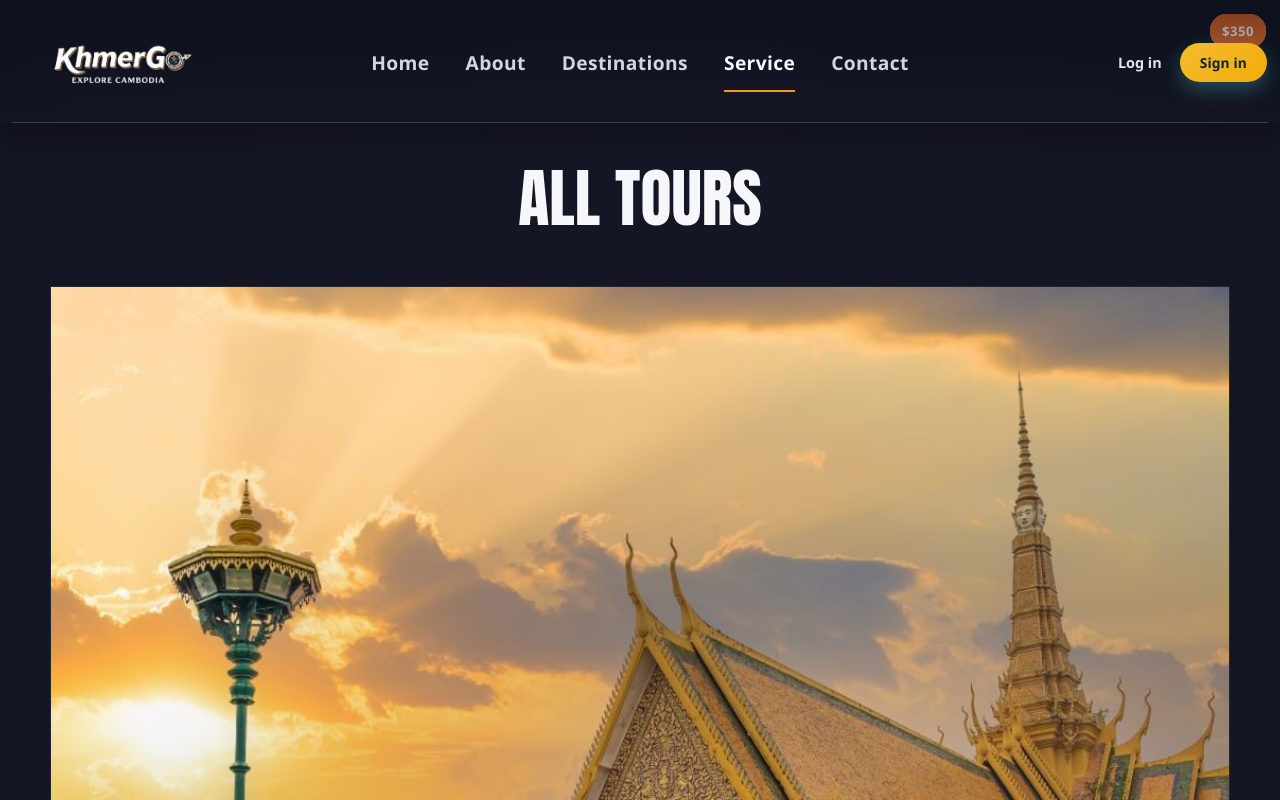
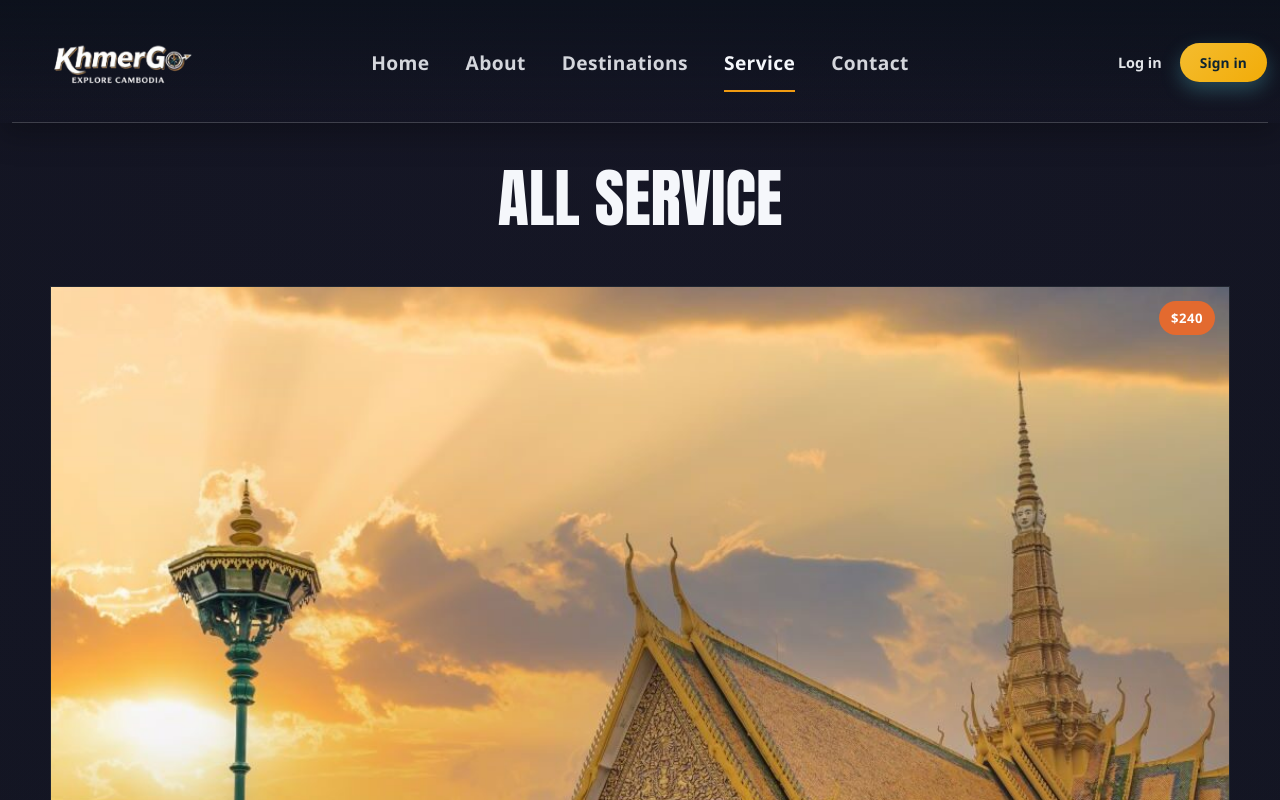
Before and after one commit to Sunhak17/KhmerGo, a React (Vite) app in the folder frontend/: page /tours in a window 1280 px wide. Shown: the top 800 px of the page. Built offline with nearby package versions, Linux system fonts and the light colour scheme.

Commit message:
Update footer

```diff
--- a/frontend/src/layout/Footer.jsx
+++ b/frontend/src/layout/Footer.jsx
@@ -25,7 +25,7 @@ export default function Footer() {
             <NavLink to="/" end className={({ isActive }) => (isActive ? "is-current" : "")}>Home</NavLink>
             <NavLink to="/about" className={({ isActive }) => (isActive ? "is-current" : "")}>About</NavLink>
             <NavLink to="/destinations" className={({ isActive }) => (isActive ? "is-current" : "")}>Destinations</NavLink>
-            <NavLink to="/tours" className={({ isActive }) => (isActive ? "is-current" : "")}>Tours</NavLink>
+            <NavLink to="/tours" className={({ isActive }) => (isActive ? "is-current" : "")}>Service</NavLink>
             <NavLink to="/contact" className={({ isActive }) => (isActive ? "is-current" : "")}>Contact</NavLink>
           </nav>
           <p className="footer-copy">
--- a/frontend/src/styles/components/TourCard.css
+++ b/frontend/src/styles/components/TourCard.css
@@ -1,4 +1,5 @@
 .tour-card {
+  position: relative;
   background: var(--panel-strong);
   border: 1px solid rgba(255, 255, 255, 0.08);
   overflow: hidden;
--- a/frontend/src/views/About.jsx
+++ b/frontend/src/views/About.jsx
@@ -36,7 +36,6 @@ export default function About() {
             <ul>
               <li>Expert local guides with deep knowledge of Cambodia</li>
               <li>Competitive pricing and value for money</li>
-              <li>24/7 customer support and emergency assistance</li>
               <li>Flexible booking and cancellation policies</li>
               <li>Customizable tours for all travel styles</li>
               <li>Commitment to sustainable and responsible tourism</li>
--- a/frontend/src/views/Tours.jsx
+++ b/frontend/src/views/Tours.jsx
@@ -81,7 +81,7 @@ export default function Tours() {
       <section className="tours-page">
         <div className="container">
           <h2 className="page-title">
-            All Tours
+            All Service
           </h2>
           <div className="tours-grid">
             {allTours.map((tour) => (
```
